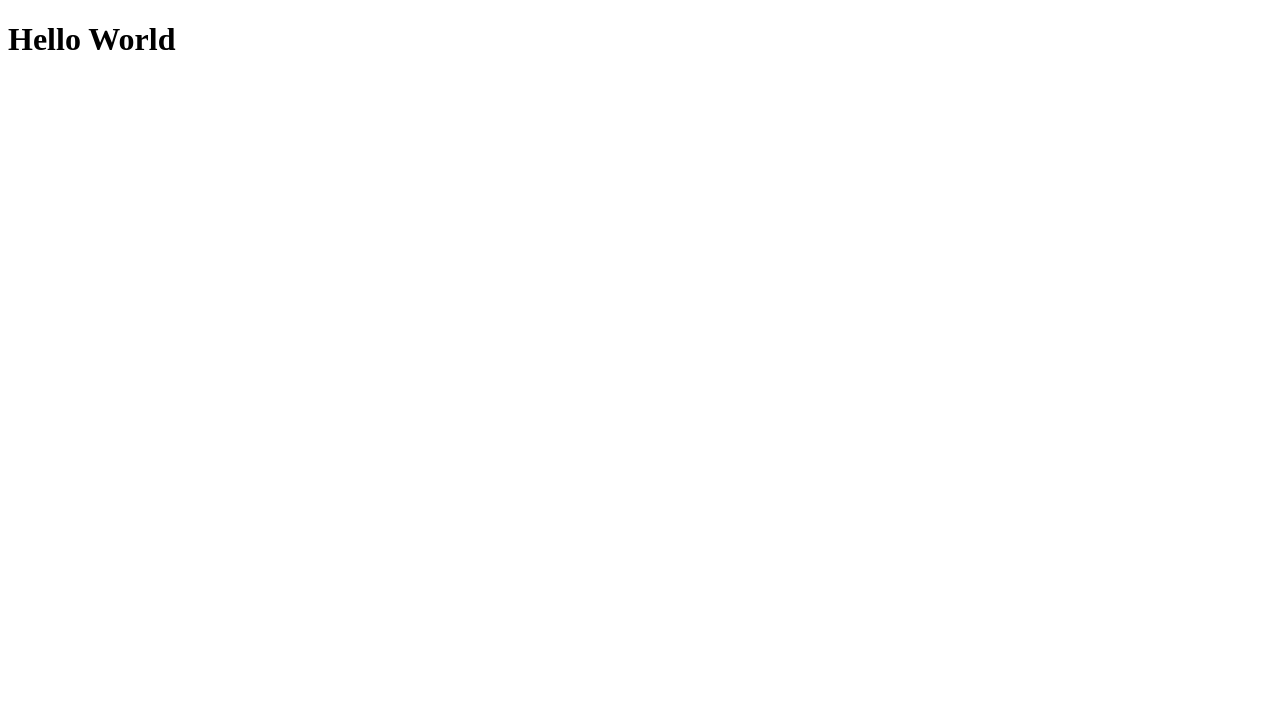
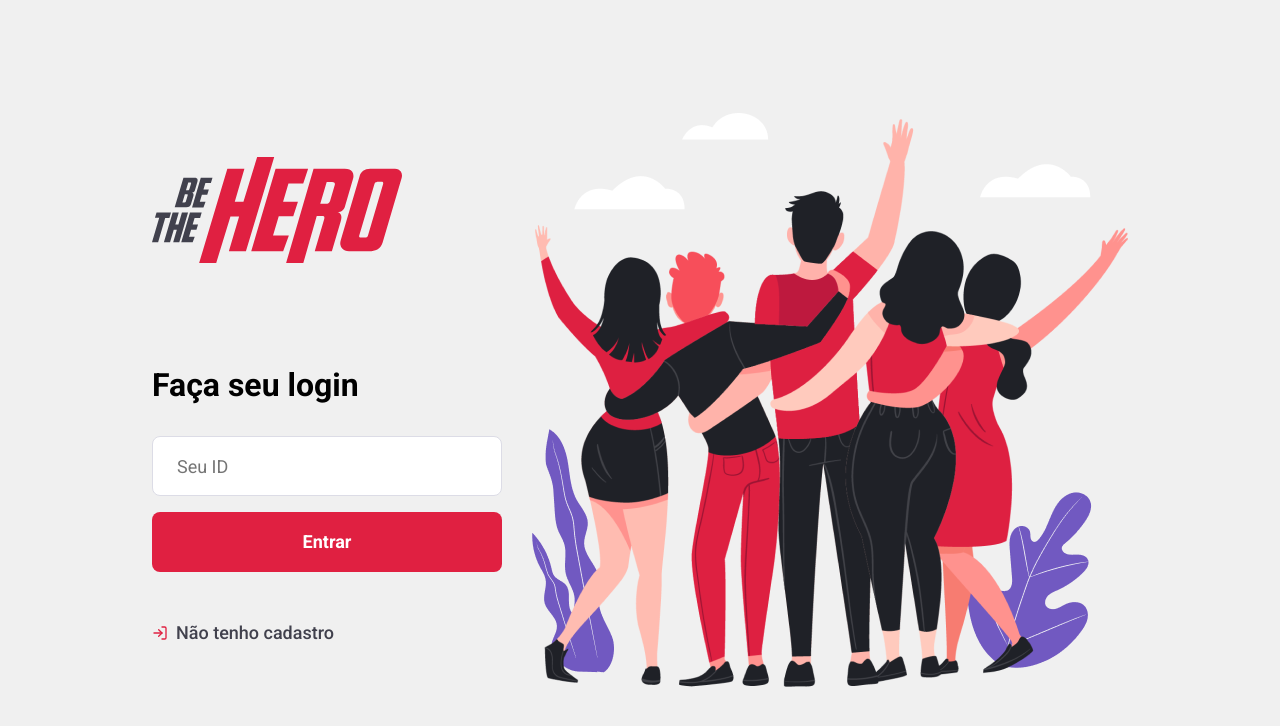
Before and after one commit to c0sta/omnistack-11, a React (Create React App) app in the folder frontend/: page / in a window 1280 px wide. Shown: the top 726 px of the page. Built offline with nearby package versions, Linux system fonts and the light colour scheme.

Commit message:
refactor: added Routes to App

```diff
--- a/frontend/src/App.js
+++ b/frontend/src/App.js
@@ -1,11 +1,9 @@
-import React from 'react';
+import React from "react";
+import "./global.css";
+import Routes from "./routes/routes";
 
 function App() {
-  return (
-    <div className="App">
-      <h1>Hello World</h1>
-    </div>
-  );
+  return <Routes />;
 }
 
 export default App;
```
